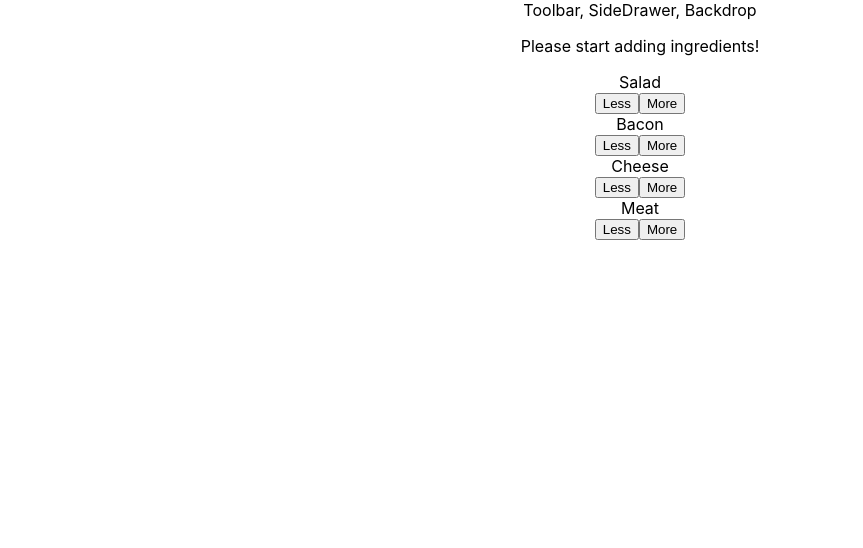
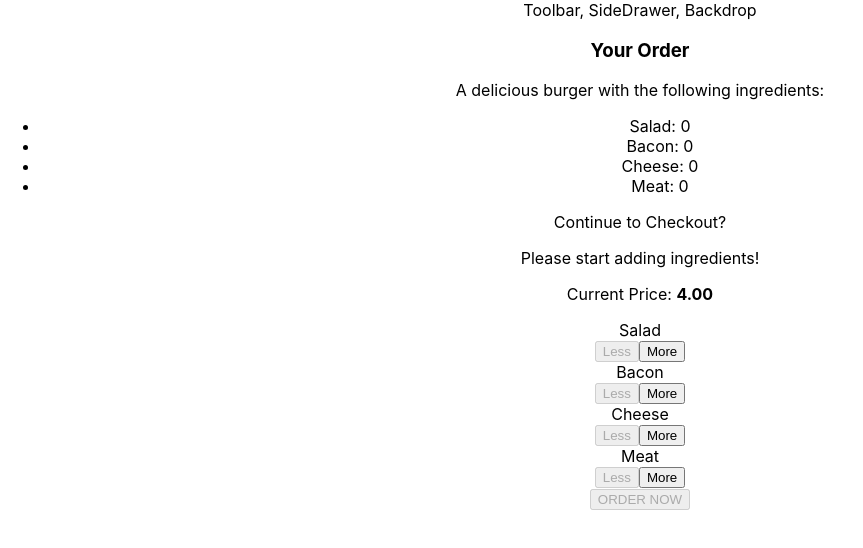
Before and after one commit to pedroomedicina/burger-builder-project, a React app: page / in a window 1280 px wide. Shown: the top 548 px of the page, without its empty margins (0-863 px from the left). Built offline with nearby package versions, Linux system fonts and the light colour scheme.

Commit message:
Udemy React Project

```diff
--- a/src/components/BuildControls/BuildControl/BuildControl.js
+++ b/src/components/BuildControls/BuildControl/BuildControl.js
@@ -3,9 +3,15 @@
 
 const buildControl = (props) => (
     <div className={classes.BuildControl}>
-        <div className={classes.Label}>{props.label}</div>
-        <button className={classes.Less}>Less</button>
-        <button className={classes.More} onClick={props.added}>More</button>
+        <div
+        className={classes.Label}>{props.label}</div>
+        <button
+        className={classes.Less}
+        onClick={props.removed}
+        disabled={props.disabled}>Less</button>
+        <button
+        className={classes.More}
+        onClick={props.added}>More</button>
     </div>
 );
 
--- a/src/components/BuildControls/BuildControls.css
+++ b/src/components/BuildControls/BuildControls.css
@@ -8,3 +8,44 @@
     margin: auto;
     padding: 10px 0;
 }
+
+.OrderButton {
+    background-color: #DAD735;
+    outline: none;
+    cursor: pointer;
+    border: 1px solid #966909;
+    color: #966909;
+    font-family: inherit;
+    font-size: 1.2em;
+    padding: 15px 30px;
+    box-shadow: 2px 2px 2px #966909;
+}
+
+.OrderButton:hover, .OrderButton:active {
+    background-color: #A0DB41;
+    border: 1px solid #966909;
+    color: #966909;
+}
+
+.OrderButton:disabled {
+    background-color: #C7C6C6;
+    cursor: not-allowed;
+    border: 1px solid #ccc;
+    color: #888888;
+}
+
+.OrderButton:not(:disabled) {
+    animation: enable 0.3s linear;
+}
+
+@keyframes enable {
+    0% {
+        transform: scale(1);
+    }
+    60% {
+        transform: scale(1.1);
+    }
+    100% {
+        transform: scale(1);
+    }
+}
--- a/src/components/BuildControls/BuildControls.js
+++ b/src/components/BuildControls/BuildControls.js
@@ -11,12 +11,19 @@
 
 const buildControls = (props) => (
     <div className={classes.BuildControls}>
+        <p>Current Price: <strong>{props.price.toFixed(2)}</strong></p>
         {controls.map(ctrl => (
             <BuildControl
             key={ctrl.label}
             label={ctrl.label}
-            added={() => props.ingredientAdded(ctrl.type)}/>
+            added={() => props.ingredientAdded(ctrl.type)}
+            removed={() => props.ingredientRemoved(ctrl.type)}
+            disabled={props.disabled[ctrl.type]}
+            />
         ))}
+        <button
+        className={classes.OrderButton}
+        disabled={props.purchasable}>ORDER NOW</button>
     </div>
 );
 
--- /dev/null
+++ b/src/components/Burger/OrderSummary/OrderSummary.js
@@ -0,0 +1,24 @@
+import React from 'react';
+import Aux from '../../../hoc/Auxi'
+
+const orderSummary = (props) => {
+    const ingredientSummary = Object.keys(props.ingredients)
+        .map(igKey => {
+            return (<li key={igKey}>
+                    <span style={{textTransform: 'capitalize'}}>{igKey}</span>: {props.ingredients[igKey]}
+                </li>)
+        });
+
+    return(
+        <Aux>
+            <h3>Your Order</h3>
+            <p>A delicious burger with the following ingredients:</p>
+            <ul>
+                {ingredientSummary}
+            </ul>
+            <p>Continue to Checkout?</p>
+        </Aux>
+    )
+};
+
+export default orderSummary;
--- a/src/components/BurgerBuilder/BurgerBuilder.js
+++ b/src/components/BurgerBuilder/BurgerBuilder.js
@@ -1,7 +1,9 @@
 import React, { Component } from 'react';
 import Aux from '../../hoc/Auxi';
 import Burger from '../../components/Burger/Burger';
-import BuildControls from '../BuildControls/BuildControls'
+import BuildControls from '../BuildControls/BuildControls';
+import Modal from '../UI/Modal/Modal';
+import OrderSummary from '../Burger/OrderSummary/OrderSummary';
 
 const INGREDIENT_PRICES = {
     salad: 0.5,
@@ -18,7 +20,22 @@
             cheese: 0,
             meat: 0
         },
-        totalPrice: 4
+        totalPrice: 4,
+        purchasable: false
+    }
+
+    updatePurchaseState (ingredients) {
+
+        const sum = Object.keys(ingredients)
+            .map(igKey => {
+                return ingredients[igKey];
+            })
+            .reduce((sum, el) => {
+                return sum + el;
+            }, 0);
+
+        this.setState({purchasable: sum > 0});
+
     }
 
     addIngredientHandler = (type)  => {
@@ -32,28 +49,46 @@
         const oldPrice = this.state.totalPrice;
         const newPrice = oldPrice + priceAddition;
         this.setState({totalPrice: newPrice, ingredients: updatedIngredients});
+        this.updatePurchaseState(updatedIngredients);
     }
 
     removeIngredientHandler = (type) => {
         //copied from addIngredientHandler method, must modify logic.
         const oldCount = this.state.ingredients[type];
-        const updatedCounted = oldCount + 1;
+        if (oldCount <= 0) {
+            return;
+        }
+        const updatedCounted = oldCount - 1;
         const updatedIngredients = {
             ...this.state.ingredients
         };
         updatedIngredients[type] = updatedCounted;
-        const priceAddition = INGREDIENT_PRICES[type];
+        const priceDeduction = INGREDIENT_PRICES[type];
         const oldPrice = this.state.totalPrice;
-        const newPrice = oldPrice + priceAddition;
+        const newPrice = oldPrice - priceDeduction;
         this.setState({totalPrice: newPrice, ingredients: updatedIngredients});
+        this.updatePurchaseState(updatedIngredients);
     }
 
     render () {
+        const disabledInfo = {
+            ...this.state.ingredients
+        };
+        for (let key in disabledInfo) {
+            disabledInfo[key] = disabledInfo[key] <= 0
+        }
         return (
             <Aux>
+                <Modal>
+                    <OrderSummary ingredients={this.state.ingredients}/>
+                </Modal>
                 <Burger ingredients={this.state.ingredients}/>
                 <BuildControls
-                    ingredientAdded={this.addIngredientHandler}/>
+                    ingredientAdded={this.addIngredientHandler}
+                    ingredientRemoved={this.removeIngredientHandler}
+                    disabled={disabledInfo}
+                    price={this.state.totalPrice}
+                    purchasable={!this.state.purchasable}/>
             </Aux>
         )
     }
--- /dev/null
+++ b/src/components/UI/Modal/Modal.css
@@ -0,0 +1,20 @@
+.Modal {
+    position: fixed;
+    z-index: 500;
+    background-color: white;
+    width: 70%;
+    border: 1px solid #ccc;
+    box-shadow: 1px 1px 1px black;
+    padding: 16px;
+    left: 15%;
+    top: 30%;
+    box-sizing: border-box;
+    transition: all 0.3s ease-out;
+}
+
+@media (min-width: 600px) {
+    .Modal {
+        width: 500px;
+        left: calc(50% - 250px);
+    }
+}
--- /dev/null
+++ b/src/components/UI/Modal/Modal.js
@@ -0,0 +1,10 @@
+import React from 'react';
+import classes from './Modal.css';
+
+const modal = (props) => (
+    <div className={classes.Modal}>
+        {props.children}
+    </div>
+);
+
+export default modal;
```
Also changed, not shown: src/components/UI/Backdrop/Backdrop.js (added).
